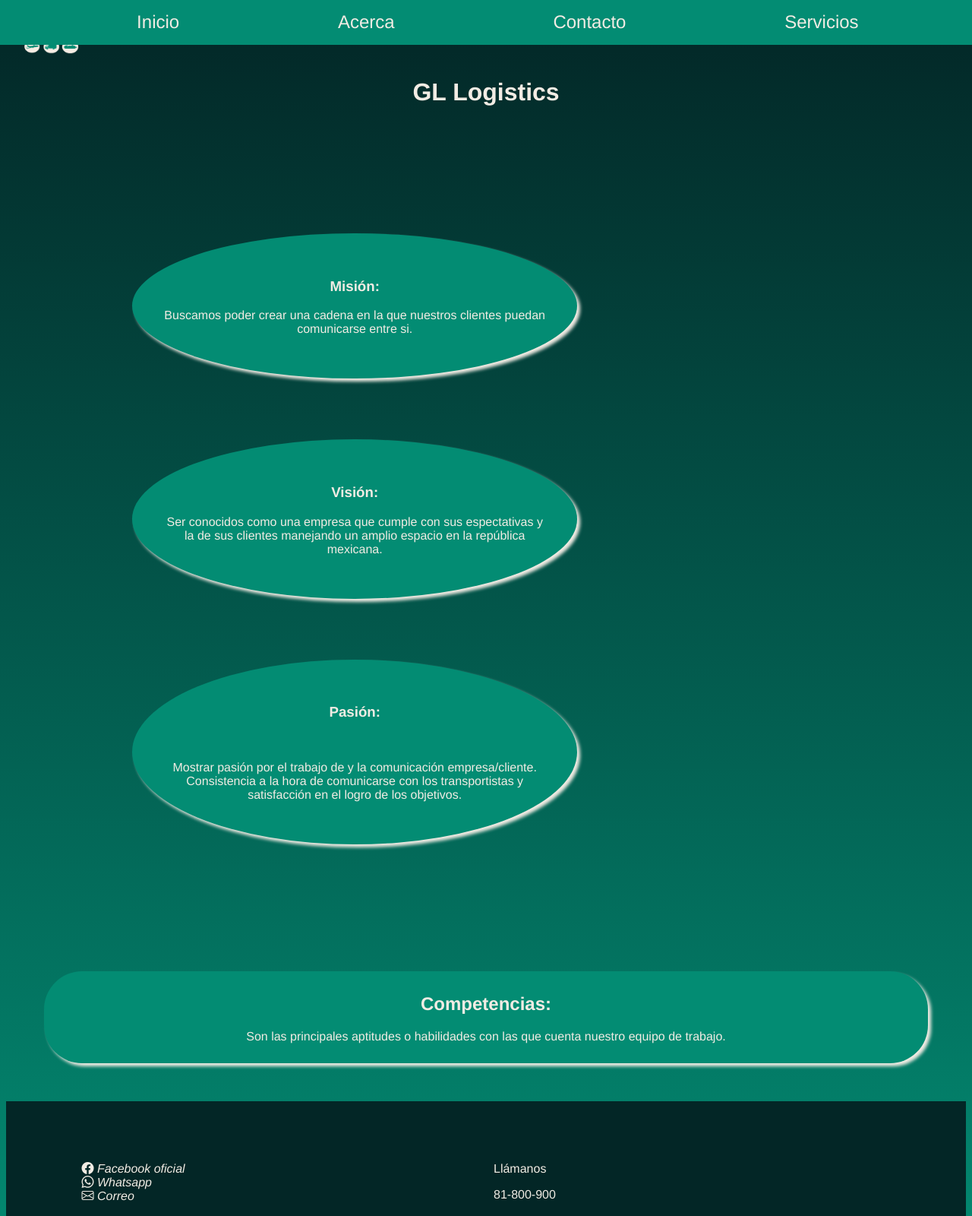
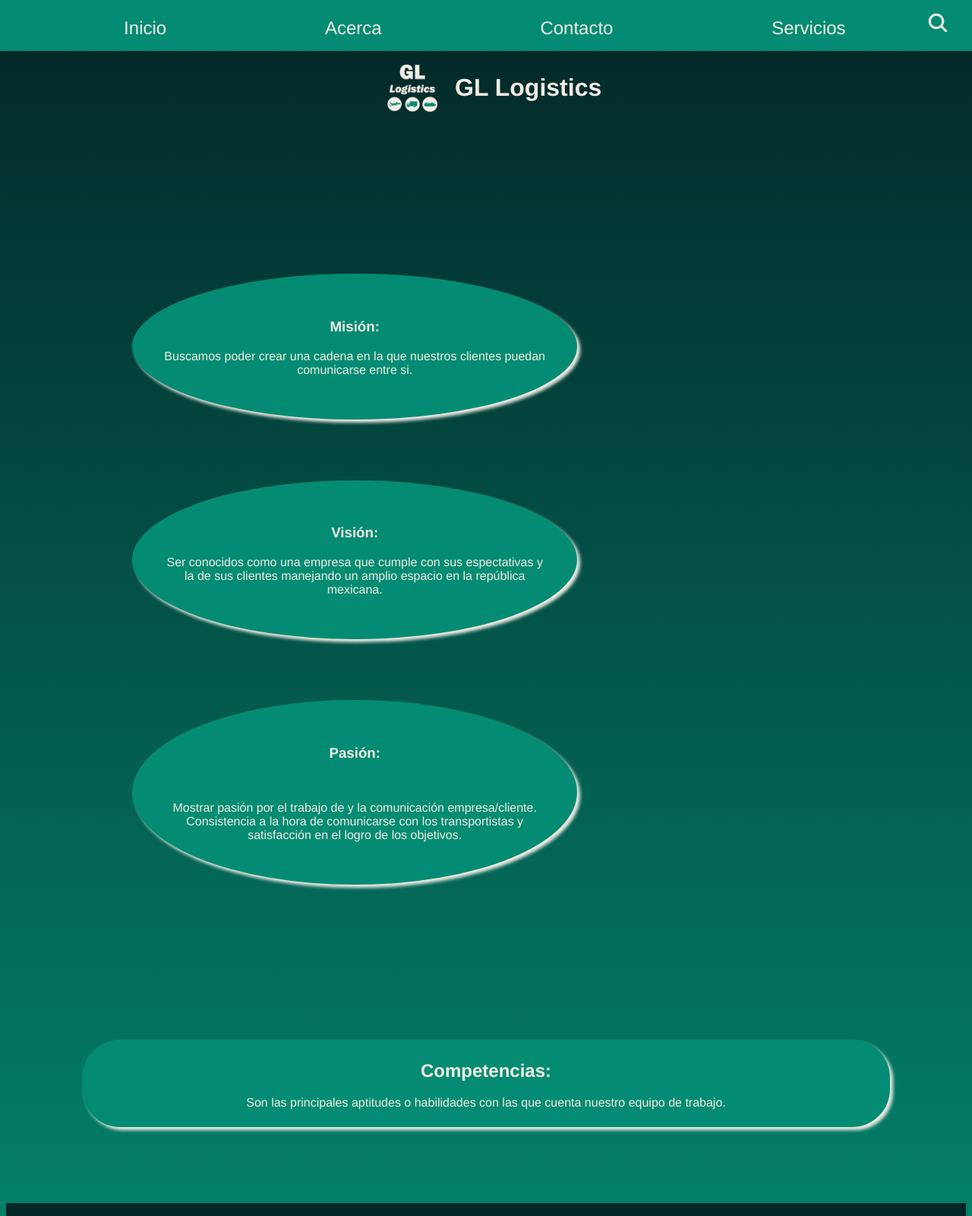
Before and after one commit to DoctoraSt/GL---Logistics-example-, a plain HTML site: page Acerca.html in a window 1280 px wide. Shown: the top 1600 px of the page at 76% size. Drawn offline with nearby package versions, Linux system fonts and the light colour scheme.

Commit message:
barra de navegación
cambio de la barra de navegación en el HTML de "acerca de"

```diff
--- a/Acerca.html
+++ b/Acerca.html
@@ -9,17 +9,20 @@
     <script type="module" src="https://unpkg.com/ionicons@5.5.2/dist/ionicons/ionicons.esm.js"></script>
     <script nomodule src="https://unpkg.com/ionicons@5.5.2/dist/ionicons/ionicons.js"></script>
     <link rel="icon" href ="Imagenes/Logo 2 PNG.png">
-    <title>Acerca de - GL Logistics</title>
+    <title>Acerca de</title>
 </head>
 <body>
     <header>
-        <img title="logo" src="Imagenes/Logo 2 PNG.png" width="120" height="70">
-        <h1>GL Logistics</h1>
         <div class="navBar">
             <p><a href="Principal.html">Inicio</a></p>
             <p><a href="Acerca.html">Acerca</a></p>
             <p><a href="Contacto.html">Contacto</a></p>
             <p><a href="Servicios.html">Servicios</a></p>
+            <ion-icon name="search"></ion-icon>
+        </div>
+        <div class="divition">
+            <img title="logo" src="Imagenes/Logo 2 PNG.png">
+            <h1>GL Logistics</h1>
         </div>
     </header>
     <article>
--- a/CSS/principal.css
+++ b/CSS/principal.css
@@ -48,10 +48,9 @@ a:hover{
     font-family: 'Franklin Gothic Medium', 'Arial Narrow', Arial, sans-serif;
     text-align: center;
     background-color: #038C73;
-    font-size: 200%;
     border-radius: 50px;
-    margin: 50px;
-    padding: 10px;
+    margin: 100px;
+    padding: 7px;
     box-shadow: 4px 4px 4px #F2ECE4;
 }
 .service{
```
